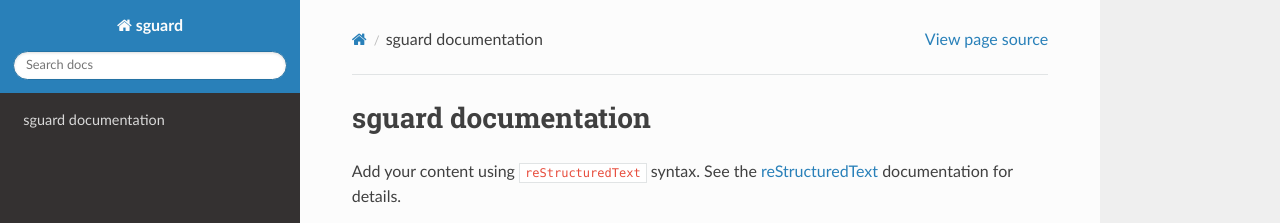
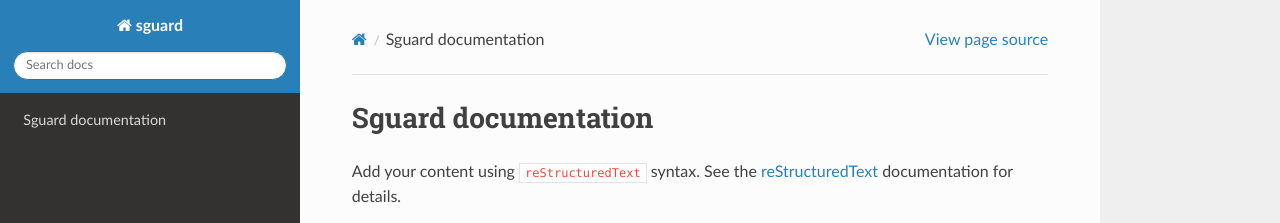
Before and after one commit to jiwantmg/sguard_doc, a Sphinx documentation site: the page built from docs/index.rst, in a window 1280 px wide. Shown: the top 223 px of the page. Built offline with Sphinx 7.4.7 and the Read the Docs theme 3.1.0, drawn with Linux system fonts in a browser that asks for light colours.

Commit message:
name refonfigured

```diff
--- a/docs/index.rst
+++ b/docs/index.rst
@@ -3,7 +3,7 @@
    You can adapt this file completely to your liking, but it should at least
    contain the root `toctree` directive.
 
-sguard documentation
+Sguard documentation
 ====================
 
 Add your content using ``reStructuredText`` syntax. See the
```
